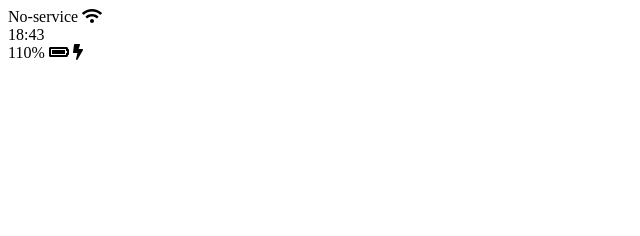
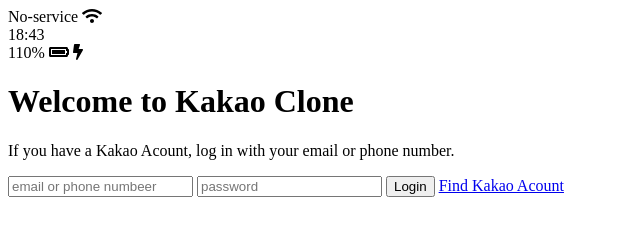
Before and after one commit to susoro/kokoa-clone-2021, a plain HTML site: page index.html in a window 1280 px wide. Shown: the whole page, without its empty margins (0-640 px from the left). Drawn offline with Linux system fonts and the light colour scheme.

Commit message:
Update index.html

```diff
--- a/index.html
+++ b/index.html
@@ -22,6 +22,26 @@
             <!-- lightning icon -->
         </div>
 
+        <header class="welcome-header">
+            <h1 class="welcome-header-title">Welcome to Kakao Clone</h1>
+            <p class="welcome-header-text">
+                If you have a Kakao Acount,
+                log in with your email or phone number.
+            </p>
+        </header>
+
+        <form id="login-form">
+            <input type="text" placeholder="email or phone numbeer">
+            <input type="password" placeholder="password">
+            <input type="submit" value="Login">
+            <a href="#">Find Kakao Acount</a>
+        </form>
+
+
+
+
+
+
     </div>
     <script defer src="https://use.fontawesome.com/releases/v5.15.2/js/all.js"
         integrity="sha384-vuFJ2JiSdUpXLKGK+tDteQZBqNlMwAjhZ3TvPaDfN9QmbPb7Q8qUpbSNapQev3YF" crossorigin="anonymous">
```
